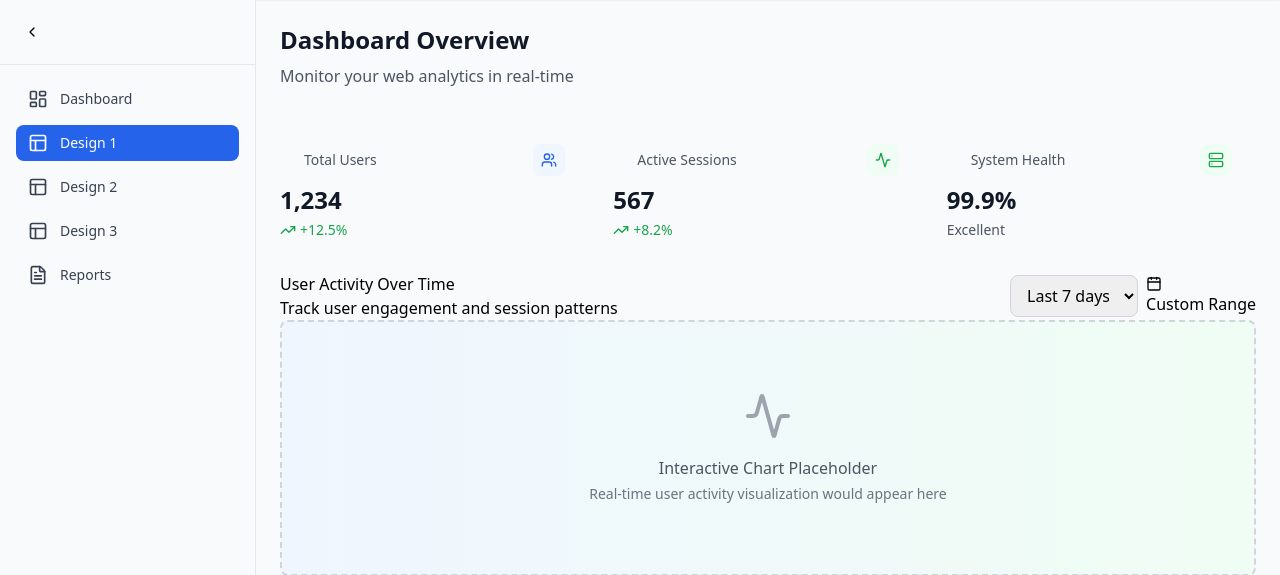
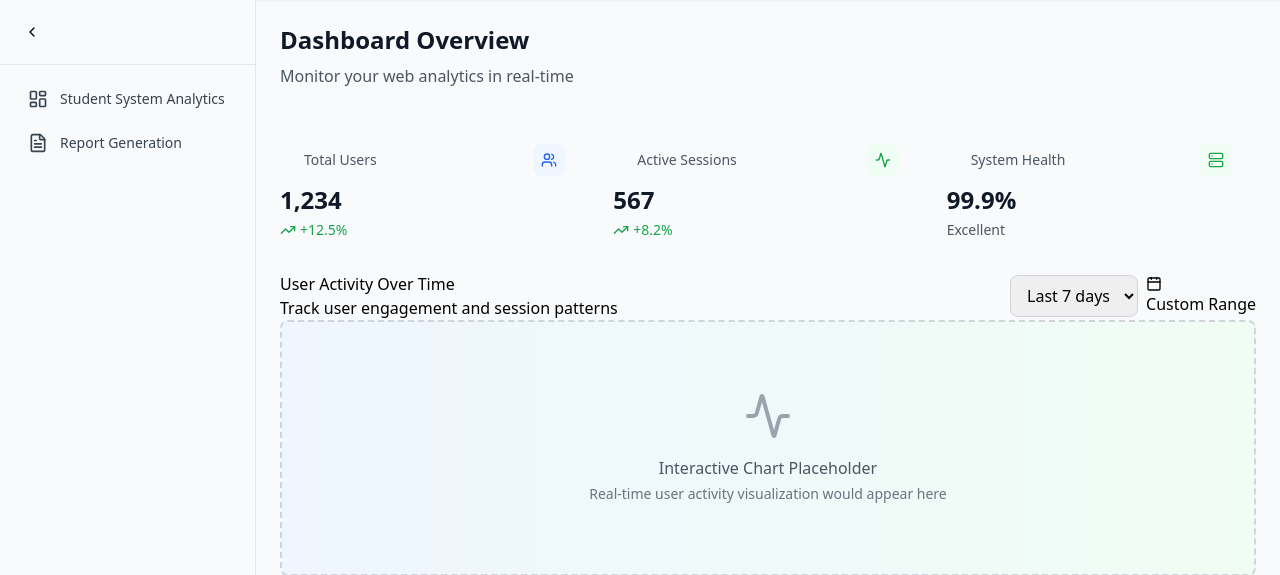
Before and after one commit to kelvin1ng/CompNet-Dashboard, a Flask app: page /design-1 in a window 1280 px wide. Shown: the part 75-650 px from the top of the page. Run offline with Flask 3, Linux system fonts and the light colour scheme; some libraries are stand-ins or nearby versions.

Commit message:
Revise sidebar navigation labels

```diff
--- a/templates/base.html
+++ b/templates/base.html
@@ -138,25 +138,13 @@
 
                 <!-- Navigation -->
                 <nav class="flex-1 p-4 space-y-2">
-                    <a href="{{ url_for('index') }}" class="nav-item flex items-center gap-3 px-3 py-2 rounded-lg text-sm font-medium transition-colors {% if request.endpoint == 'index' %}bg-blue-600 text-white{% else %}text-gray-700 hover:bg-gray-100{% endif %}">
+                    <a href="/" class="nav-item flex items-center gap-3 px-3 py-2 rounded-lg text-sm font-medium transition-colors {% if request.path == '/' %}bg-blue-600 text-white{% else %}text-gray-700 hover:bg-gray-100{% endif %}">
                         <i data-lucide="layout-dashboard" class="h-5 w-5 flex-shrink-0"></i>
-                        <span class="nav-text">Dashboard</span>
+                        <span class="nav-text">Student System Analytics</span>
                     </a>
-                    <a href="{{ url_for('design_1') }}" class="nav-item flex items-center gap-3 px-3 py-2 rounded-lg text-sm font-medium transition-colors {% if request.endpoint == 'design_1' %}bg-blue-600 text-white{% else %}text-gray-700 hover:bg-gray-100{% endif %}">
-                        <i data-lucide="layout" class="h-5 w-5 flex-shrink-0"></i>
-                        <span class="nav-text">Design 1</span>
-                    </a>
-                    <a href="{{ url_for('design_2') }}" class="nav-item flex items-center gap-3 px-3 py-2 rounded-lg text-sm font-medium transition-colors {% if request.endpoint == 'design_2' %}bg-blue-600 text-white{% else %}text-gray-700 hover:bg-gray-100{% endif %}">
-                        <i data-lucide="layout" class="h-5 w-5 flex-shrink-0"></i>
-                        <span class="nav-text">Design 2</span>
-                    </a>
-                    <a href="{{ url_for('design_3') }}" class="nav-item flex items-center gap-3 px-3 py-2 rounded-lg text-sm font-medium transition-colors {% if request.endpoint == 'design_3' %}bg-blue-600 text-white{% else %}text-gray-700 hover:bg-gray-100{% endif %}">
-                        <i data-lucide="layout" class="h-5 w-5 flex-shrink-0"></i>
-                        <span class="nav-text">Design 3</span>
-                    </a>
-                    <a href="{{ url_for('reports') }}" class="nav-item flex items-center gap-3 px-3 py-2 rounded-lg text-sm font-medium transition-colors {% if request.endpoint == 'reports' %}bg-blue-600 text-white{% else %}text-gray-700 hover:bg-gray-100{% endif %}">
+                    <a href="/reports" class="nav-item flex items-center gap-3 px-3 py-2 rounded-lg text-sm font-medium transition-colors {% if request.path == '/reports' %}bg-blue-600 text-white{% else %}text-gray-700 hover:bg-gray-100{% endif %}">
                         <i data-lucide="file-text" class="h-5 w-5 flex-shrink-0"></i>
-                        <span class="nav-text">Reports</span>
+                        <span class="nav-text">Report Generation</span>
                     </a>
                 </nav>
 
```
